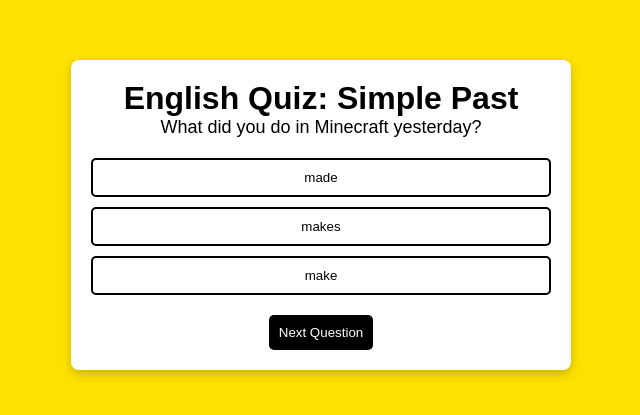
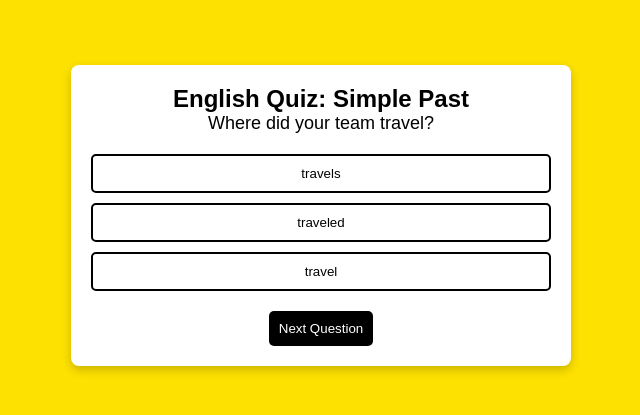
Before and after one commit to m4msports/EnglishFun, a plain HTML site: page index.html in a window 1280 px wide. Shown: the part 185-600 px from the top of the page, without its empty margins (319-959 px from the left). Drawn offline with Linux system fonts and the light colour scheme.

Commit message:
Update index.html

```diff
--- a/index.html
+++ b/index.html
@@ -13,7 +13,7 @@
   }
   body {
     font-family: Arial, sans-serif;
-    background-color: #FDE100;
+    background-color: #FDE100; /* Borussia Dortmund Yellow */
     color: #000;
     display: flex;
     align-items: center;
@@ -22,7 +22,7 @@
     flex-direction: column;
   }
   /* Container Styling */
-  .quiz-container, .start-container, .result-container {
+  .quiz-container {
     width: 90%;
     max-width: 500px;
     background: #FFF;
@@ -33,6 +33,7 @@
   }
   h1 {
     color: #000;
+    font-size: 24px;
   }
   .question {
     font-size: 18px;
@@ -87,17 +88,21 @@
 </div>
 
 <script>
-  // Array to hold 100 quiz questions based on various themes
+  // Array to hold 150 quiz questions based on various themes
   const questions = [
-    { question: "What did Lionel Messi do in the World Cup?", options: ["scored", "scores", "will score"], answer: "scored", explanation: "The correct answer is 'scored' as it is the simple past of 'score'." },
-    { question: "Where did you go on vacation?", options: ["gone", "went", "go"], answer: "went", explanation: "The correct answer is 'went' as it is the simple past of 'go'." },
-    { question: "What did your father cook last weekend?", options: ["cooked", "cook", "cooking"], answer: "cooked", explanation: "The correct answer is 'cooked' as it is the simple past of 'cook'." },
-    { question: "Who won the game yesterday?", options: ["winning", "wins", "won"], answer: "won", explanation: "The correct answer is 'won' as it is the simple past of 'win'." },
-    { question: "What did you do in Minecraft yesterday?", options: ["made", "makes", "make"], answer: "made", explanation: "The correct answer is 'made' as it is the simple past of 'make'." },
-    { question: "Where did you see your best friend?", options: ["saw", "see", "seeing"], answer: "saw", explanation: "The correct answer is 'saw' as it is the simple past of 'see'." },
-    { question: "What did you play on Saturday?", options: ["play", "played", "playing"], answer: "played", explanation: "The correct answer is 'played' as it is the simple past of 'play'." },
-    { question: "What did your brother find?", options: ["finds", "finding", "found"], answer: "found", explanation: "The correct answer is 'found' as it is the simple past of 'find'." },
-    // ... add 92 more questions following this format.
+    { question: "What did Lionel Messi do in the last World Cup?", options: ["score", "scored", "scores"], answer: "scored", explanation: "The correct answer is 'scored' because it is the simple past form of 'score'." },
+    { question: "Where did you go last weekend?", options: ["went", "goes", "go"], answer: "went", explanation: "The correct answer is 'went', which is the simple past form of 'go'." },
+    { question: "What did you cook yesterday?", options: ["cook", "cooked", "cooking"], answer: "cooked", explanation: "The correct answer is 'cooked', which is the simple past form of 'cook'." },
+    { question: "Who won the soccer game last Sunday?", options: ["wins", "won", "win"], answer: "won", explanation: "The correct answer is 'won', which is the simple past form of 'win'." },
+    { question: "What did you build in Minecraft?", options: ["builded", "built", "building"], answer: "built", explanation: "The correct answer is 'built', which is the simple past form of 'build'." },
+    { question: "Where did you see your family?", options: ["see", "saw", "seeing"], answer: "saw", explanation: "The correct answer is 'saw', which is the simple past form of 'see'." },
+    { question: "What did you play with your friends?", options: ["play", "played", "plays"], answer: "played", explanation: "The correct answer is 'played', which is the simple past form of 'play'." },
+    { question: "How did you feel after the game?", options: ["feel", "felt", "feels"], answer: "felt", explanation: "The correct answer is 'felt', which is the simple past form of 'feel'." },
+    { question: "What did your sister buy?", options: ["buy", "bought", "buys"], answer: "bought", explanation: "The correct answer is 'bought', which is the simple past form of 'buy'." },
+    { question: "Where did your team travel?", options: ["travels", "traveled", "travel"], answer: "traveled", explanation: "The correct answer is 'traveled', which is the simple past form of 'travel'." },
+    { question: "What did you read in English class?", options: ["reads", "read", "reading"], answer: "read", explanation: "The correct answer is 'read', which is the simple past form of 'read'." },
+    { question: "What did your father make for dinner?", options: ["makes", "make", "made"], answer: "made", explanation: "The correct answer is 'made', which is the simple past form of 'make'." },
+    // ... continue adding questions until there are 150 total questions.
   ];
 
   let shuffledQuestions = [];
```
